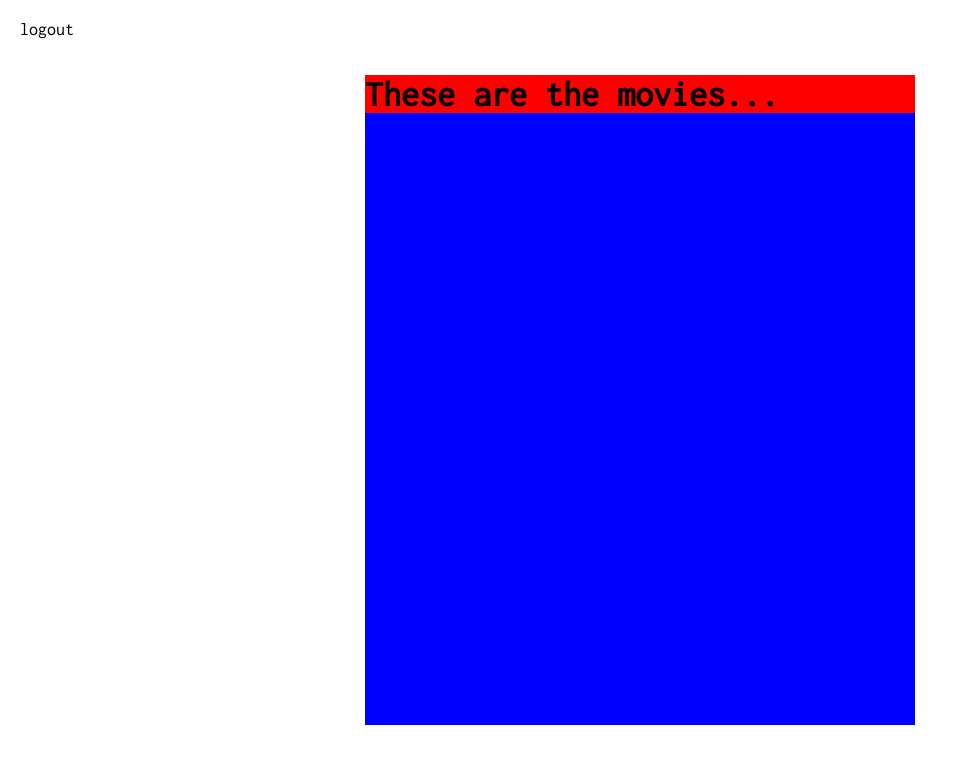
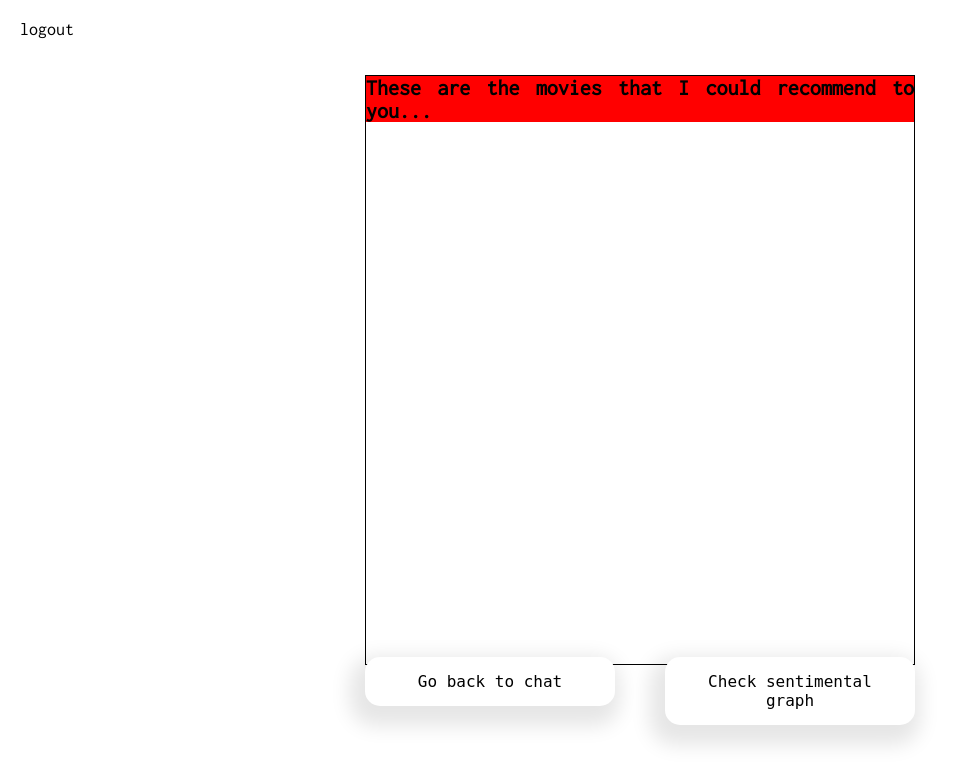
Before and after one commit to lucitian/Rovot, a Django app: page /result/ in a window 1280 px wide. Shown: the top 784 px of the page, without its empty margins (0-961 px from the left). Run offline with Django 3.2, Linux system fonts and the light colour scheme; the visitor is signed in with stand-in values (Sample User, id 1); parts of the project's set-up code (start-up, migrations or seed data) failed here and were passed over.

Commit message:
Added result base ui design and container for movies.

```diff
--- a/rovot/static/directories/css/base.css
+++ b/rovot/static/directories/css/base.css
@@ -1,5 +1,5 @@
 @font-face {
-    font-family: Inconsolata;
+    font-family: inconsolata;
     src:
         local('inconsolata'),
         url("../fonts/Inconsolata-Regular.ttf");
--- a/rovot/static/directories/css/home.css
+++ b/rovot/static/directories/css/home.css
@@ -92,7 +92,7 @@
 }
 
 .input-chat {
-    font-family: Inconsolate, monospace;
+    font-family: Inconsolata, monospace;
     font-size: 16px;
     border: none !important;
     border-radius: 15px !important;
--- a/rovot/static/directories/css/result.css
+++ b/rovot/static/directories/css/result.css
@@ -21,20 +21,63 @@
 .result-box {
     width: 550px;
     position: fixed;
-    top: 75px; bottom: 75px;
+    top: 75px; bottom: 135px;
     overflow-y: auto;
-    background-color: blue;
+    background-color: #fff;
+    border: 1px solid;
 }
 
 .result-header {
+    position: sticky;
+    top: 0;
     width: 100%;
     background-color: red;
 }
 
 .result-header h1 {
     text-align: justify;
+    font-size: 22px;
 }
 
 .result-options {
-    width: 100%;
+    width: 550px;
+    position: fixed;
+    bottom: 75px;
 }
+
+.chat {
+    float: left;
+    font-family: Inconsolate, monospace;
+    font-size: 16px;
+    width: 250px;
+    height: 100%;
+    border: none !important;
+    border-radius: 15px !important;
+    background-color: #fff;
+    box-shadow: -5px 10px 20px 10px rgba(0,0,0,0.1);
+    padding: 15px;
+    text-align: center;
+}
+.chat a {
+    color: black;
+    text-decoration: none;
+}
+
+.graph {
+    float: right;
+    font-family: Inconsolate, monospace;
+    font-size: 16px;
+    width: 250px;
+    height: 100%;
+    border: none !important;
+    border-radius: 15px !important;
+    background-color: #fff;
+    box-shadow: -5px 10px 20px 10px rgba(0,0,0,0.1);
+    padding: 15px;
+    text-align: center;
+}
+
+.graph a {
+    color: black;
+    text-decoration: none;
+}
--- a/rovot/templates/directories/result.html
+++ b/rovot/templates/directories/result.html
@@ -6,16 +6,23 @@
         </div>
         <div class="result-box">
             <div class="result-header">
-                <h1>These are the movies...</h1>
+                <h1>These are the movies that I could recommend to you...</h1>
             </div>
-            <div class="result-options">
-                <div class="chat">
-
-                </div>
-                <div class="graph">
+            <div class="result-movies">
+                <div class="result-movies-box">
 
                 </div>
             </div>
         </div>
+        <div class="result-options">
+            <button class="chat" type="button">
+                <a href="{% url 'rovot-home' %}">
+                    Go back to chat
+                </a>
+            </button>
+            <button class="graph" type="button">
+                <a href="#">Check sentimental graph</a>
+            </button>
+        </div>
     </div>
 {% endblock %}
```
